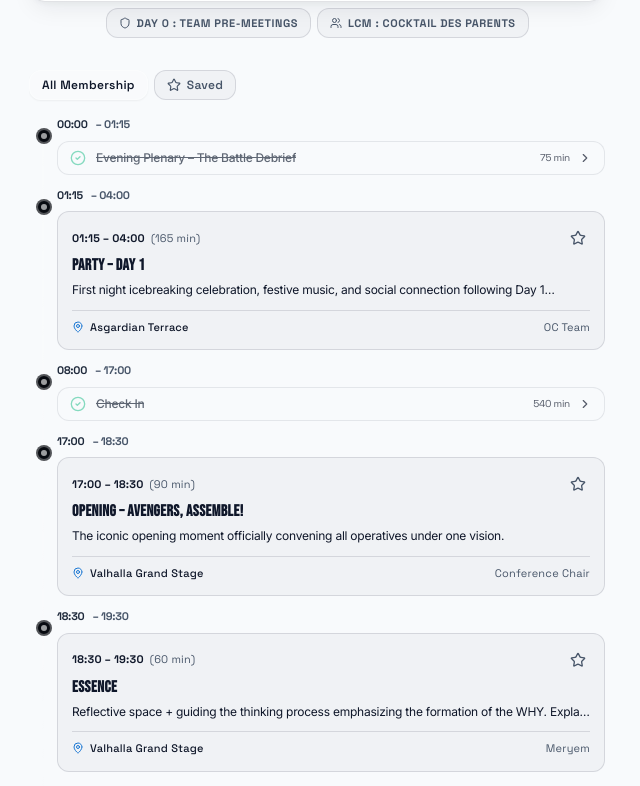
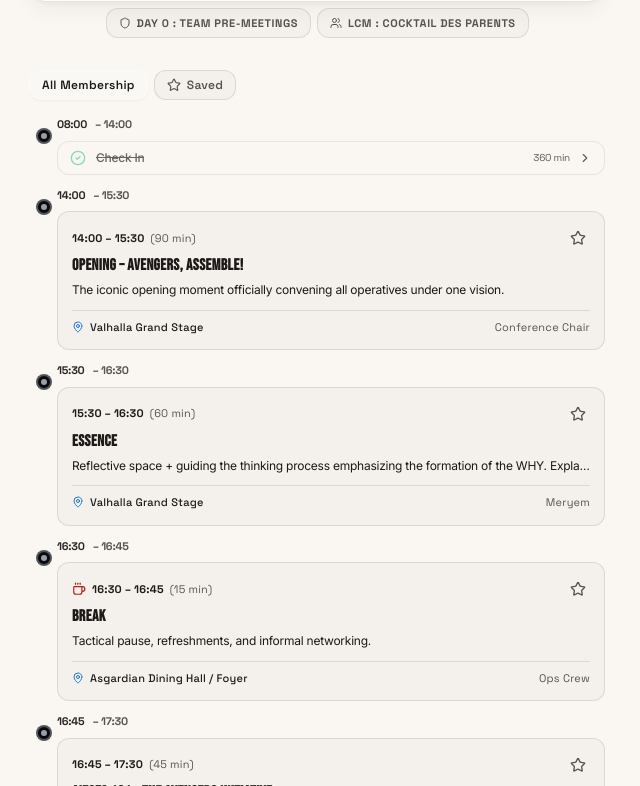
Before and after one commit to wadiihani/Agenda_live, a React (Vite) app: page / in a window 1280 px wide. Shown: the part 914-1700 px from the top of the page, without its empty margins (323-963 px from the left). Built offline with nearby package versions, Linux system fonts and the light colour scheme; no server answers.

Commit message:
feat: refine creamy light mode aesthetic and align session start/end times with Excel slot merges

```diff
--- a/src/context/AgendaContext.tsx
+++ b/src/context/AgendaContext.tsx
@@ -48,7 +48,7 @@ interface AgendaContextType {
 
 const AgendaContext = createContext<AgendaContextType | null>(null);
 
-const CACHE_KEY = 'rabat_agenda_cache_v9';
+const CACHE_KEY = 'rabat_agenda_cache_v11';
 const FAVORITES_KEY = 'rabat_agenda_favorites_v2';
 const DISMISSED_ALERTS_KEY = 'rabat_dismissed_alerts_v2';
 const DELAY_KEY = 'rabat_delay_minutes';
--- a/src/data/agenda.ts
+++ b/src/data/agenda.ts
@@ -196,8 +196,8 @@ Because the goal is not to create one hero who saves Rabat. The goal is to build
           id: "d1-s0",
           time: "08:00",
           startTime: "08:00",
-          endTime: "17:00",
-          duration: "540 min",
+          endTime: "14:00",
+          duration: "360 min",
           type: "logistics",
           title: "Check In",
           room: "Registration Gate • Bifrost Foyer",
@@ -206,15 +206,15 @@ Because the goal is not to create one hero who saves Rabat. The goal is to build
           responsible: "Command Center",
           track: "all",
           status: "completed",
-          essence: "Registration Gate open from 08:00 to 17:00 for security credential verification & mission packs.",
+          essence: "Registration Gate open from 08:00 to 14:00 for security credential verification & mission packs.",
           concreteObjective: "Complete operational identity verification & receive security credentials.",
           emotionalObjective: "Welcome and anticipation."
         },
         {
           id: "d1-s1",
-          time: "17:00",
-          startTime: "17:00",
-          endTime: "18:30",
+          time: "14:00",
+          startTime: "14:00",
+          endTime: "15:30",
           duration: "90 min",
           type: "session",
           title: "Opening – Avengers, Assemble!",
@@ -230,9 +230,9 @@ Because the goal is not to create one hero who saves Rabat. The goal is to build
         },
         {
           id: "d1-s2",
-          time: "18:30",
-          startTime: "18:30",
-          endTime: "19:30",
+          time: "15:30",
+          startTime: "15:30",
+          endTime: "16:30",
           duration: "60 min",
           type: "session",
           title: "ESSENCE",
@@ -250,9 +250,9 @@ Because the goal is not to create one hero who saves Rabat. The goal is to build
         },
         {
           id: "d1-s3",
-          time: "19:30",
-          startTime: "19:30",
-          endTime: "19:45",
+          time: "16:30",
+          startTime: "16:30",
+          endTime: "16:45",
           duration: "15 min",
           type: "break",
           title: "Break",
@@ -268,10 +268,10 @@ Because the goal is not to create one hero who saves Rabat. The goal is to build
         },
         {
           id: "d1-s4",
-          time: "19:45",
-          startTime: "19:45",
-          endTime: "20:45",
-          duration: "60 min",
+          time: "16:45",
+          startTime: "16:45",
+          endTime: "17:30",
+          duration: "45 min",
           type: "session",
           title: "AIESEC 101 – The Avengers Initiative",
           room: "Plenary Hall • Valhalla Grand Stage",
@@ -287,28 +287,10 @@ Because the goal is not to create one hero who saves Rabat. The goal is to build
         },
         {
           id: "d1-s5",
-          time: "20:45",
-          startTime: "20:45",
-          endTime: "21:15",
-          duration: "30 min",
-          type: "break",
-          title: "Break",
-          room: "Asgardian Dining Hall / Foyer",
-          location: "Asgardian Dining Hall / Foyer",
-          facilitator: "Ops Crew",
-          responsible: "Ops Crew",
-          track: "all",
-          status: "scheduled",
-          essence: "Tactical pause and refreshments before evening operations.",
-          concreteObjective: "Recharge energy and bond with fellow operatives.",
-          emotionalObjective: "Warmth and camaraderie."
-        },
-        {
-          id: "d1-s6",
-          time: "21:15",
-          startTime: "21:15",
-          endTime: "23:00",
-          duration: "105 min",
+          time: "17:30",
+          startTime: "17:30",
+          endTime: "18:30",
+          duration: "60 min",
           type: "session",
           title: "What Is Not a Team? – Not Every Hero Is an Avenger",
           room: "Plenary Hall • Valhalla Grand Stage",
@@ -335,11 +317,11 @@ Because the goal is not to create one hero who saves Rabat. The goal is to build
           ]
         },
         {
-          id: "d1-s7",
-          time: "23:00",
-          startTime: "23:00",
-          endTime: "00:00",
-          duration: "60 min",
+          id: "d1-s6",
+          time: "18:30",
+          startTime: "18:30",
+          endTime: "19:00",
+          duration: "30 min",
           type: "break",
           title: "Dinner",
           room: "Asgardian Dining Hall",
@@ -353,10 +335,10 @@ Because the goal is not to create one hero who saves Rabat. The goal is to build
           emotionalObjective: "Warmth, camaraderie, and belonging."
         },
         {
-          id: "d1-s8",
-          time: "00:00",
-          startTime: "00:00",
-          endTime: "01:15",
+          id: "d1-s7",
+          time: "19:00",
+          startTime: "19:00",
+          endTime: "20:15",
           duration: "75 min",
           type: "session",
           title: "Evening Plenary – The Battle Debrief",
@@ -371,11 +353,11 @@ Because the goal is not to create one hero who saves Rabat. The goal is to build
           emotionalObjective: "Reflection, honesty, gratitude, connection."
         },
         {
-          id: "d1-s9",
-          time: "01:15",
-          startTime: "01:15",
-          endTime: "04:00",
-          duration: "165 min",
+          id: "d1-s8",
+          time: "20:15",
+          startTime: "20:15",
+          endTime: "23:15",
+          duration: "180 min",
           type: "party",
           title: "Party – Day 1",
           room: "Grand Hall • Asgardian Terrace",
@@ -383,7 +365,6 @@ Because the goal is not to create one hero who saves Rabat. The goal is to build
           facilitator: "OC Team",
           responsible: "OC Team",
           track: "all",
-          isOvernight: true,
           day: 1,
           status: "scheduled",
           essence: "First night icebreaking celebration, festive music, and social connection following Day 1 evening activities.",
@@ -446,8 +427,8 @@ Because the goal is not to create one hero who saves Rabat. The goal is to build
           id: "d2-s2",
           time: "10:30",
           startTime: "10:30",
-          endTime: "11:45",
-          duration: "75 min",
+          endTime: "11:15",
+          duration: "45 min",
           type: "session",
           title: "Coach Session – The Ancient One",
           room: "Plenary Hall • Valhalla Grand Stage",
@@ -463,9 +444,107 @@ Because the goal is not to create one hero who saves Rabat. The goal is to build
         },
         {
           id: "d2-s3",
-          time: "11:45",
-          startTime: "11:45",
-          endTime: "12:45",
+          time: "11:15",
+          startTime: "11:15",
+          endTime: "11:30",
+          duration: "15 min",
+          type: "break",
+          title: "Break",
+          room: "Asgardian Dining Hall / Foyer",
+          location: "Asgardian Dining Hall / Foyer",
+          facilitator: "Ops Crew",
+          responsible: "Ops Crew",
+          track: "all",
+          status: "scheduled",
+          essence: "Short transition pause before functional spaces.",
+          concreteObjective: "Quick refresh and movement to functional tracks.",
+          emotionalObjective: "Readiness and focus."
+        },
+        {
+          id: "d2-s4",
+          time: "11:30",
+          startTime: "11:30",
+          endTime: "13:30",
+          duration: "120 min",
+          type: "session",
+          title: "Functional Spaces – The Avengers Tower",
+          room: "Breakout Rooms • The Avengers Tower",
+          location: "Breakout Rooms • The Avengers Tower",
+          facilitator: "LCVPs (including Oussama for [oGT])",
+          responsible: "LCVPs",
+          badge: "Tower Commander",
+          track: "all",
+          status: "scheduled",
+          essence: "Departmental functional breakouts across all portfolios examining operational pipelines and responsibilities.",
+          concreteObjective: "Enable delegates to understand AIESEC functions, their responsibilities, and how each function contributes to overall organizational performance.",
+          emotionalObjective: "Curiosity, clarity, appreciation, belonging.",
+          outline: [
+            "The Call to Assemble (7m): Every hero needs to understand the mission before taking action — Avengers Tower scenario helping a young Moroccan access an international opportunity.",
+            "Discover Your Powers: oGTa and oGTe create opportunities for people to develop through international professional and teaching experiences (exploring two fictional candidate profiles).",
+            "Inside the Mission Pipeline: Every stage of the journey contributes to delivering a successful experience."
+          ]
+        },
+        {
+          id: "d2-s5a",
+          time: "13:30",
+          startTime: "13:30",
+          endTime: "15:00",
+          duration: "90 min",
+          type: "session",
+          title: "Synergy – The Battle Formation",
+          room: "Plenary Hall • Valhalla Grand Stage",
+          location: "Plenary Hall • Valhalla Grand Stage",
+          facilitator: "Soukaina",
+          responsible: "Soukaina",
+          badge: "Director",
+          track: "newbies",
+          status: "scheduled",
+          essence: "Cross-functional collaborative simulation breaking silos and demonstrating mutual dependence across departments.",
+          concreteObjective: "Demonstrate the importance of cross-functional collaboration and help delegates understand how functions depend on one another to achieve results.",
+          emotionalObjective: "Connection, cooperation, trust, collective motivation."
+        },
+        {
+          id: "d2-s5b",
+          time: "13:30",
+          startTime: "13:30",
+          endTime: "15:00",
+          duration: "90 min",
+          type: "session",
+          title: "The Power of the Pitch",
+          room: "Wakanda Tech Lab • Executive Board Room",
+          location: "Wakanda Tech Lab • Executive Board Room",
+          facilitator: "Wadii",
+          responsible: "Wadii",
+          badge: "Director",
+          track: "igv",
+          status: "scheduled",
+          essence: "High-impact persuasive pitch training, objection handling, and executive communication.",
+          concreteObjective: "Develop delegates' ability to communicate ideas clearly, confidently, and persuasively while adapting their message to their audience.",
+          emotionalObjective: "Courage, confidence, challenge, accomplishment."
+        },
+        {
+          id: "d2-s6",
+          time: "15:00",
+          startTime: "15:00",
+          endTime: "15:45",
+          duration: "45 min",
+          type: "break",
+          title: "Lunch",
+          room: "Asgardian Dining Hall",
+          location: "Asgardian Dining Hall",
+          facilitator: "Ops Crew",
+          responsible: "Ops Crew",
+          track: "all",
+          status: "scheduled",
+          essence: "Midday lunch break and informal networking.",
+          concreteObjective: "Recharge physical energy and connect with team members.",
+          emotionalObjective: "Relaxation and connection."
+        },
+        {
+          id: "d2-s7",
+          time: "15:45",
+          startTime: "15:45",
+          endTime: "16:45",
           duration: "60 min",
           type: "session",
           title: "Types of Cultures – The Multiverse",
@@ -489,90 +568,10 @@ Because the goal is not to create one hero who saves Rabat. The goal is to build
           ]
         },
         {
-          id: "d2-s4",
-          time: "12:45",
-          startTime: "12:45",
-          endTime: "13:30",
-          duration: "45 min",
-          type: "break",
-          title: "Lunch",
-          room: "Asgardian Dining Hall",
-          location: "Asgardian Dining Hall",
-          facilitator: "Ops Crew",
-          responsible: "Ops Crew",
-          track: "all",
-          status: "scheduled",
-          essence: "Midday lunch break and informal networking.",
-          concreteObjective: "Recharge physical energy and connect with team members.",
-          emotionalObjective: "Relaxation and connection."
-        },
-        {
-          id: "d2-s5",
-          time: "13:30",
-          startTime: "13:30",
-          endTime: "15:30",
-          duration: "120 min",
-          type: "session",
-          title: "Functional Spaces – The Avengers Tower",
-          room: "Breakout Rooms • The Avengers Tower",
-          location: "Breakout Rooms • The Avengers Tower",
-          facilitator: "LCVPs (including Oussama for [oGT])",
-          responsible: "LCVPs",
-          badge: "Tower Commander",
-          track: "all",
-          status: "scheduled",
-          essence: "Departmental functional breakouts across all portfolios examining operational pipelines and responsibilities.",
-          concreteObjective: "Enable delegates to understand AIESEC functions, their responsibilities, and how each function contributes to overall organizational performance.",
-          emotionalObjective: "Curiosity, clarity, appreciation, belonging.",
-          outline: [
-            "The Call to Assemble (7m): Every hero needs to understand the mission before taking action — Avengers Tower scenario helping a young Moroccan access an international opportunity.",
-            "Discover Your Powers: oGTa and oGTe create opportunities for people to develop through international professional and teaching experiences (exploring two fictional candidate profiles).",
-            "Inside the Mission Pipeline: Every stage of the journey contributes to delivering a successful experience."
-          ]
-        },
-        {
-          id: "d2-s6a",
-          time: "15:30",
-          startTime: "15:30",
-          endTime: "17:15",
-          duration: "105 min",
-          type: "session",
-          title: "Synergy – The Battle Formation",
-          room: "Plenary Hall • Valhalla Grand Stage",
-          location: "Plenary Hall • Valhalla Grand Stage",
-          facilitator: "Soukaina",
-          responsible: "Soukaina",
-          badge: "Director",
-          track: "newbies",
-          status: "scheduled",
-          essence: "Cross-functional collaborative simulation breaking silos and demonstrating mutual dependence across departments.",
-          concreteObjective: "Demonstrate the importance of cross-functional collaboration and help delegates understand how functions depend on one another to achieve results.",
-          emotionalObjective: "Connection, cooperation, trust, collective motivation."
-        },
-        {
-          id: "d2-s6b",
-          time: "15:30",
-          startTime: "15:30",
-          endTime: "17:15",
-          duration: "105 min",
-          type: "session",
-          title: "The Power of the Pitch",
-          room: "Wakanda Tech Lab • Executive Board Room",
-          location: "Wakanda Tech Lab • Executive Board Room",
-          facilitator: "Wadii",
-          responsible: "Wadii",
-          badge: "Director",
-          track: "igv",
-          status: "scheduled",
-          essence: "High-impact persuasive pitch training, objection handling, and executive communication.",
-          concreteObjective: "Develop delegates' ability to communicate ideas clearly, confidently, and persuasively while adapting their message to their audience.",
-          emotionalObjective: "Courage, confidence, challenge, accomplishment."
-        },
-        {
-          id: "d2-s7",
-          time: "17:15",
-          startTime: "17:15",
-          endTime: "17:30",
+          id: "d2-s8",
+          time: "16:45",
+          startTime: "16:45",
+          endTime: "17:00",
           duration: "15 min",
           type: "break",
           title: "Break",
@@ -587,11 +586,11 @@ Because the goal is not to create one hero who saves Rabat. The goal is to build
           emotionalObjective: "Readiness and focus."
         },
         {
-          id: "d2-s8",
-          time: "17:30",
-          startTime: "17:30",
-          endTime: "20:00",
-          duration: "150 min",
+          id: "d2-s9",
+          time: "17:00",
+          startTime: "17:00",
+          endTime: "19:45",
+          duration: "165 min",
           type: "session",
           title: "Hackathon – Stark Industries: Innovation Lab",
           room: "Creative Labs • Stark Tower",
@@ -605,11 +604,11 @@ Because the goal is not to create one hero who saves Rabat. The goal is to build
           emotionalObjective: "Creativity, excitement, competition, ownership."
         },
         {
-          id: "d2-s9",
-          time: "20:00",
-          startTime: "20:00",
-          endTime: "21:00",
-          duration: "60 min",
+          id: "d2-s10",
+          time: "19:45",
+          startTime: "19:45",
+          endTime: "20:15",
+          duration: "30 min",
           type: "break",
           title: "Dinner",
           room: "Asgardian Dining Hall",
@@ -623,10 +622,10 @@ Because the goal is not to create one hero who saves Rabat. The goal is to build
           emotionalObjective: "Pride, warmth, and relief."
         },
         {
-          id: "d2-s10",
-          time: "21:00",
-          startTime: "21:00",
-          endTime: "22:00",
+          id: "d2-s11",
+          time: "20:15",
+          startTime: "20:15",
+          endTime: "21:15",
           duration: "60 min",
           type: "session",
           title: "Evening Plenary – The Sokovia Accords",
@@ -641,10 +640,10 @@ Because the goal is not to create one hero who saves Rabat. The goal is to build
           emotionalObjective: "Reflection, tension, critical thinking, maturity."
         },
         {
-          id: "d2-s11",
-          time: "22:00",
-          startTime: "22:00",
-          endTime: "22:45",
+          id: "d2-s12",
+          time: "21:15",
+          startTime: "21:15",
+          endTime: "22:00",
           duration: "45 min",
           type: "logistics",
           title: "Gala Preparation",
@@ -659,10 +658,10 @@ Because the goal is not to create one hero who saves Rabat. The goal is to build
           emotionalObjective: "Elegance, celebration, and anticipation."
         },
         {
-          id: "d2-s12",
-          time: "22:45",
-          startTime: "22:45",
-          endTime: "01:15",
+          id: "d2-s13",
+          time: "22:00",
+          startTime: "22:00",
+          endTime: "00:30",
           duration: "150 min",
           type: "party",
           title: "Gala Night (LCP 27.28 Announcement)",
@@ -677,11 +676,11 @@ Because the goal is not to create one hero who saves Rabat. The goal is to build
           emotionalObjective: "Pure joy, celebration, prestige, and unity."
         },
         {
-          id: "d2-s13",
-          time: "01:15",
-          startTime: "01:15",
-          endTime: "03:00",
-          duration: "105 min",
+          id: "d2-s14",
+          time: "00:30",
+          startTime: "00:30",
+          endTime: "02:00",
+          duration: "90 min",
           type: "party",
           title: "Party – Day 2",
           room: "Grand Hall • Asgardian Terrace",
@@ -692,7 +691,7 @@ Because the goal is not to create one hero who saves Rabat. The goal is to build
           isOvernight: true,
           day: 2,
           status: "scheduled",
-          essence: "Late-night celebration, music, and euphoria following the Day 2 Gala Night. (Overnight association with Day 2, occurring early Sunday morning 01:15).",
+          essence: "Late-night celebration, music, and euphoria following the Day 2 Gala Night. (Overnight association with Day 2, occurring early Sunday morning 00:30 to 02:00).",
           concreteObjective: "Unwind and celebrate collective achievements.",
           emotionalObjective: "Euphoria, connection, and celebration."
         }
@@ -771,7 +770,25 @@ Because the goal is not to create one hero who saves Rabat. The goal is to build
           id: "d3-s3",
           time: "11:15",
           startTime: "11:15",
-          endTime: "12:00",
+          endTime: "11:45",
+          duration: "30 min",
+          type: "break",
+          title: "Break",
+          room: "Asgardian Dining Hall / Foyer",
+          location: "Asgardian Dining Hall / Foyer",
+          facilitator: "Ops Crew",
+          responsible: "Ops Crew",
+          track: "all",
+          status: "scheduled",
+          essence: "Mid-morning tactical pause and refreshment before core leadership modules.",
+          concreteObjective: "Recharge energy and connect with peers.",
+          emotionalObjective: "Relaxation and camaraderie."
+        },
+        {
+          id: "d3-s4",
+          time: "11:45",
+          startTime: "11:45",
+          endTime: "12:30",
           duration: "45 min",
           type: "session",
           title: "Emotional Intelligence – The BLACK WIDOW Protocol",
@@ -787,10 +804,10 @@ Because the goal is not to create one hero who saves Rabat. The goal is to build
           emotionalObjective: "Self-awareness, empathy, vulnerability, understanding."
         },
         {
-          id: "d3-s4",
-          time: "12:00",
-          startTime: "12:00",
-          endTime: "12:45",
+          id: "d3-s5",
+          time: "12:30",
+          startTime: "12:30",
+          endTime: "13:15",
           duration: "45 min",
           type: "session",
           title: "The Hierarchy",
@@ -806,28 +823,10 @@ Because the goal is not to create one hero who saves Rabat. The goal is to build
           emotionalObjective: "Clarity, awareness, responsibility, maturity."
         },
         {
-          id: "d3-s5",
-          time: "12:45",
-          startTime: "12:45",
-          endTime: "13:30",
-          duration: "45 min",
-          type: "break",
-          title: "Lunch",
-          room: "Asgardian Dining Hall",
-          location: "Asgardian Dining Hall",
-          facilitator: "Ops Crew",
-          responsible: "Ops Crew",
-          track: "all",
-          status: "scheduled",
-          essence: "Farewell banquet lunch with cross-team reflections.",
-          concreteObjective: "Refresh energy and share memories.",
-          emotionalObjective: "Gratitude, affection, and bonding."
-        },
-        {
           id: "d3-s6",
-          time: "13:30",
-          startTime: "13:30",
-          endTime: "14:45",
+          time: "13:15",
+          startTime: "13:15",
+          endTime: "14:30",
           duration: "75 min",
           type: "session",
           title: "Individual Spaces – With Great Responsibilities Come Great Power",
@@ -844,9 +843,27 @@ Because the goal is not to create one hero who saves Rabat. The goal is to build
         },
         {
           id: "d3-s7",
-          time: "14:45",
-          startTime: "14:45",
-          endTime: "16:45",
+          time: "14:30",
+          startTime: "14:30",
+          endTime: "15:15",
+          duration: "45 min",
+          type: "break",
+          title: "Lunch",
+          room: "Asgardian Dining Hall",
+          location: "Asgardian Dining Hall",
+          facilitator: "Ops Crew",
+          responsible: "Ops Crew",
+          track: "all",
+          status: "scheduled",
+          essence: "Farewell banquet lunch with cross-team reflections.",
+          concreteObjective: "Refresh energy and share memories.",
+          emotionalObjective: "Gratitude, affection, and bonding."
+        },
+        {
+          id: "d3-s8",
+          time: "15:15",
+          startTime: "15:15",
+          endTime: "17:15",
           duration: "120 min",
           type: "session",
           title: "Closing Plenary – The Endgame",
--- a/src/index.css
+++ b/src/index.css
@@ -28,27 +28,27 @@
   }
 
   html.light {
-    --bg-color: #F8FAFC;
-    --text-primary: #0F172A;
-    --text-muted: #475569;
-    --text-dim: #94A3B8;
-    --card-bg: rgba(255, 255, 255, 0.88);
-    --card-border: rgba(15, 23, 42, 0.12);
-    --card-shadow: 0 10px 25px -5px rgba(15, 23, 42, 0.08), 0 4px 6px -2px rgba(15, 23, 42, 0.04);
-    --header-bg: rgba(248, 250, 252, 0.94);
+    --bg-color: #FAF7F2;
+    --text-primary: #1C1917;
+    --text-muted: #57534E;
+    --text-dim: #78716C;
+    --card-bg: rgba(255, 253, 250, 0.94);
+    --card-border: rgba(68, 64, 60, 0.12);
+    --card-shadow: 0 10px 25px -5px rgba(41, 37, 36, 0.07), 0 4px 6px -2px rgba(41, 37, 36, 0.04);
+    --header-bg: rgba(250, 247, 242, 0.96);
     --surface-solid: #FFFFFF;
-    --surface-hover: #F1F5F9;
-    --pill-bg: rgba(15, 23, 42, 0.04);
+    --surface-hover: #F5EFE6;
+    --pill-bg: rgba(68, 64, 60, 0.06);
 
-    --stark-red: #C62828;
-    --infinity-purple: #7B1FA2;
-    --cosmic-blue: #1E3A8A;
+    --stark-red: #B91C1C;
+    --infinity-purple: #7E22CE;
+    --cosmic-blue: #1D4ED8;
     --endgame-gold: #B45309;
-    --energy-orange: #EA580C;
+    --energy-orange: #C2410C;
     --steel-grey: #475569;
-    --iron-grey: #E2E8F0;
-    --infinity-white: #0F172A;
-    --off-white: #0F172A;
+    --iron-grey: #E7E0D3;
+    --infinity-white: #1C1917;
+    --off-white: #1C1917;
   }
 
   /* Browser surface theming */
@@ -58,8 +58,8 @@
   }
 
   html.light ::selection {
-    background: rgba(180, 83, 9, 0.3);
-    color: #0F172A;
+    background: rgba(180, 83, 9, 0.25);
+    color: #1C1917;
   }
 
   html {
@@ -126,57 +126,57 @@
 
   /* Global light mode typography & contrast enhancements */
   html.light {
-    color: #0F172A;
+    color: #1C1917;
   }
 
   html.light body {
-    color: #0F172A;
+    color: #1C1917;
   }
 
   html.light .text-off-white {
-    color: #0F172A !important;
+    color: #1C1917 !important;
   }
 
   html.light .text-muted-text {
-    color: #475569 !important;
+    color: #57534E !important;
   }
 
   html.light .text-dim-text {
-    color: #64748B !important;
+    color: #78716C !important;
   }
 
   html.light .text-white {
-    color: #0F172A !important;
+    color: #1C1917 !important;
   }
 
   html.light .text-white\/90,
   html.light .text-white\/80,
   html.light .text-white\/70 {
-    color: #1E293B !important;
+    color: #292524 !important;
   }
 
   html.light .text-off-white\/90,
   html.light .text-off-white\/80,
   html.light .text-off-white\/70 {
-    color: #1E293B !important;
+    color: #292524 !important;
   }
 
   html.light .border-white\/10,
   html.light .border-white\/8,
   html.light .border-white\/6,
   html.light .border-white\/5 {
-    border-color: rgba(15, 23, 42, 0.12) !important;
+    border-color: rgba(68, 64, 60, 0.14) !important;
   }
 
   html.light .bg-white\/5,
   html.light .bg-white\/10 {
-    background-color: rgba(15, 23, 42, 0.05) !important;
+    background-color: rgba(68, 64, 60, 0.05) !important;
   }
 
   html.light .bg-white\/\[0\.02\],
   html.light .bg-white\/\[0\.03\],
   html.light .bg-white\/\[0\.04\] {
-    background-color: rgba(15, 23, 42, 0.03) !important;
+    background-color: rgba(68, 64, 60, 0.03) !important;
   }
 }
 
@@ -293,7 +293,7 @@ html.light .aurora-mesh {
 }
 
 html.light .tactical-grid {
-  background-image: radial-gradient(rgba(15, 23, 42, 0.06) 1px, transparent 1px);
+  background-image: radial-gradient(rgba(41, 37, 36, 0.07) 1px, transparent 1px);
 }
 
 /* High-contrast metallic headings */
```
